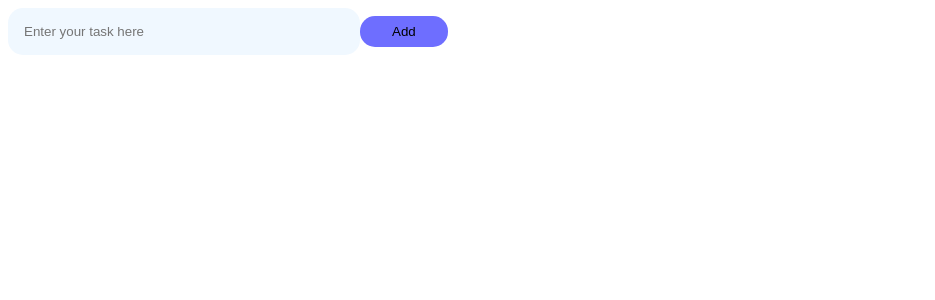
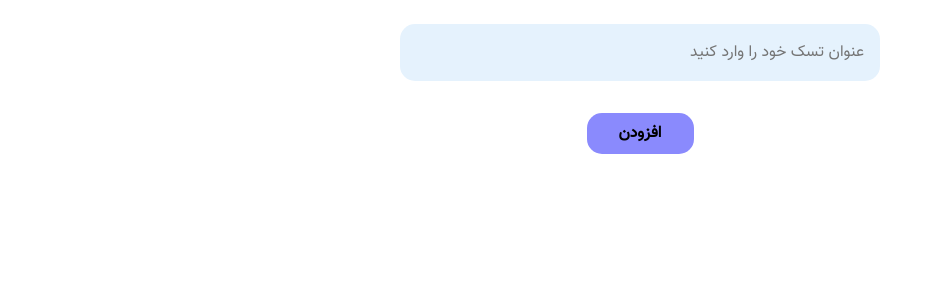
Before and after one commit to MalekJavad/react-todo-app, a React (Create React App) app: page / in a window 1280 px wide. Shown: the top 300 px of the page, without its empty margins (0-935 px from the left). Built offline with nearby package versions, Linux system fonts and the light colour scheme; the HTML template or start-up script is replaced by a standard one.

Commit message:
add cross toggle and changed delete and cross mapping to Array index instead of id

```diff
--- a/src/UI/Button/Button.css
+++ b/src/UI/Button/Button.css
@@ -5,16 +5,25 @@ button {
     color: black;
     padding: 0.5rem 2rem;
     cursor: pointer;
+    margin: 1rem;
+    font: inherit;
+    font-weight: bolder;
+    font-size: 1rem;
 }
 
 .delete {
-    background-color: rgb(238, 109, 109);
+    background-color: rgb(255, 88, 88);
+}
+
+.not-cross {
+    background-color: rgb(255, 255, 122);
 }
 
 .cross {
-    background-color: rgb(243, 243, 145);
+    background-color: rgb(141, 250, 107);
 }
 
+
 .add {
-    background-color: rgb(110, 110, 255);
+    background-color: rgb(138, 138, 253);
 }
--- a/src/UI/Button/Button.js
+++ b/src/UI/Button/Button.js
@@ -4,7 +4,7 @@ import './Button.css';
 
 const Button = (props) => {
     return (
-        <button className={props.className} type={props.buttonType} onClick={props.click}>
+        <button id={props.id} className={props.className} type={props.buttonType} onClick={props.click}>
             {props.children}
         </button>
     );
--- a/src/UI/Input/Input.css
+++ b/src/UI/Input/Input.css
@@ -1,9 +1,12 @@
 input {
-    width: 20rem;
+    width: 28rem;
     padding: 1rem;
     outline: none;
     border: none;
     border-radius: 15px;
     color: black;
-    background-color: aliceblue;
+    background-color: rgb(229, 242, 253);
+    margin: 1rem;
+    font: inherit;
+    direction: rtl;
 }
--- a/src/components/Form/AddForm.css
+++ b/src/components/Form/AddForm.css
@@ -0,0 +1,8 @@
+.form {
+    display: flex;
+    justify-content: center;
+    flex-direction: column;
+    flex-wrap: wrap;
+    align-content: center;
+    align-items: center;
+}
--- a/src/components/Form/AddForm.js
+++ b/src/components/Form/AddForm.js
@@ -13,19 +13,20 @@ const AddForm = (props) => {
     useEffect(() => {
         inputRef.current.value="";
         inputRef.current.focus();
+        setInput('')
     }
     , [props])
 
     return (
-        <div>
+        <div className="form">
             <Input
                 refValue={inputRef}
                 inputType="text"
-                placeholderText="Enter your task here"
+                placeholderText="عنوان تسک خود را وارد کنید"
                 onchange={(event) => setInput(event.target.value)}
             />
-            <Button className="add" buttonType="button" click={() => {props.addItem(input); console.log('adding')}}>
-                Add
+            <Button id="Add" className="add" buttonType="button" click={() => {props.addItem(input)}}>
+                افزودن
             </Button>
         </div>
     );
--- a/src/components/Item/Item.css
+++ b/src/components/Item/Item.css
@@ -1,19 +1,28 @@
 .item {
     display: flex;
-    justify-content: center;
+    justify-content: space-between;
+    flex-direction: row-reverse;
     flex-wrap: wrap;
-    background-color: azure;
+    background-color: rgb(235, 235, 234);
     outline: none;
     border-radius: 10px;
+    margin: 1rem;
 }
 
-.item div {
+.item .title {
     font: inherit;
     font-weight: bold;
     font-size: large;
     color: rgb(7, 6, 6);
+    margin: 1.5rem 1rem 1rem 10rem;
+    text-align: center;
 }
 
 .crossed {
     text-decoration: line-through;
 }
+
+.controls {
+    display: flex;
+    flex-direction: row-reverse;
+}
--- a/src/components/Item/Item.js
+++ b/src/components/Item/Item.js
@@ -7,15 +7,17 @@ import Button from '../../UI/Button/Button.js';
 const Item = (props) => {
     return (
         <li className="item">
-            <div className={props.complete ? "crossed" : null}>
+            <span className={props.complete ? "title crossed" : "title"}>
                 {props.title}
+            </span>
+            <div className="controls">
+                <Button className={props.complete ? "not-cross" : "cross"} buttonType="button" click={props.crossItem}>
+                    {props.complete ? "انجام نشده" : "انجام شد"}
+                </Button>
+                <Button className="delete" buttonType="button" click={props.deleteItem}>
+                    حذف
+                </Button>
             </div>
-            <Button className="cross" buttonType="button" click={props.crossItem}>
-                cross
-            </Button>
-            <Button className="delete" buttonType="button" click={props.deleteItem}>
-                delete
-            </Button>
         </li>
     );
 };
--- a/src/components/Items/Items.css
+++ b/src/components/Items/Items.css
@@ -0,0 +1,3 @@
+ul {
+    padding: 0;
+}
--- a/src/components/Items/Items.js
+++ b/src/components/Items/Items.js
@@ -12,8 +12,8 @@ const Items = (props) => {
                     <Item
                         key={item.title}
                         title={item.title}
-                        crossItem={() => props.cross(item)}
-                        deleteItem={() => props.delete(item)}
+                        crossItem={() => props.cross(item.title)}
+                        deleteItem={() => props.delete(item.title)}
                         complete={item.complete}
                     />
                 )
--- a/src/containers/Todo/Todo.css
+++ b/src/containers/Todo/Todo.css
@@ -0,0 +1,6 @@
+.list {
+    display: flex;
+    flex-direction: column;
+    flex-wrap: nowrap;
+    align-items: center;
+}
--- a/src/containers/Todo/Todo.js
+++ b/src/containers/Todo/Todo.js
@@ -6,12 +6,16 @@ import './Todo.css';
 import AddForm from '../../components/Form/AddForm.js';
 import Items from '../../components/Items/Items.js';
 
-
 const Todo = () => {
     const [tasks, setTasks] = useState([]);
 
+    const indexFinder = (arr, title) => {
+        const id = arr.findIndex(obj => obj.title === title);
+        return id;
+    }
 
     const addItem = (item) => {
+        if ((item !== '') && (!tasks.some((obj)=>obj.title===item))) {
             setTasks([
                 ...tasks,
                 {
@@ -19,33 +23,34 @@ const Todo = () => {
                     complete: false,
                 },
             ]);
-        console.log(tasks)
+        }
     };
 
-    const deleteItem = (item) => {
+    const deleteItem = (title) => {
         let current_tasks = [...tasks];
-        current_tasks = current_tasks.filter((data)=>data !== item ? data : null);
+        current_tasks.splice(indexFinder(current_tasks, title), 1);
         setTasks(
             current_tasks
         );
     };
 
-    const crossItem = (item) => {
+    const toggleCrossItem = (title) => {
         let current_tasks = [...tasks];
-        current_tasks.forEach((task) => {
-            if (task.title === item.title) {
-                task.complete = true;
-            };
-        });
+        const id = indexFinder(current_tasks, title)
+        if (current_tasks[id].complete) {
+            current_tasks[id].complete = false;
+        } else {
+            current_tasks[id].complete = true;
+        }
         setTasks(
             current_tasks
         );
     };
 
     return (
-        <div>
+        <div className="list">
             <AddForm addItem={addItem}/>
-            <Items data={tasks} delete={deleteItem} cross={crossItem} />
+            <Items keyFunc={indexFinder} data={tasks} delete={deleteItem} cross={toggleCrossItem} />
         </div>
     );
 };
```
Lines whose indentation alone changed are shown as unchanged.
